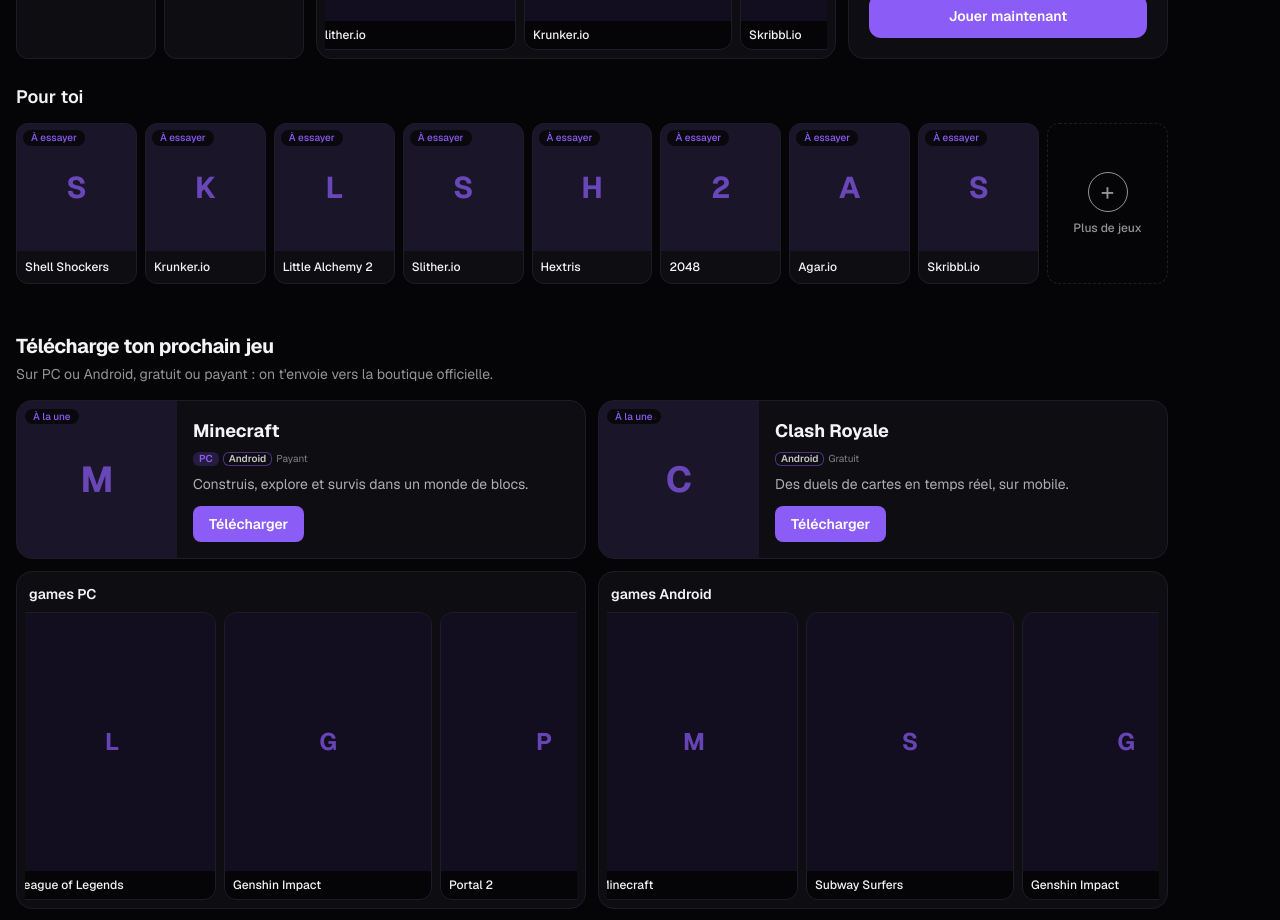
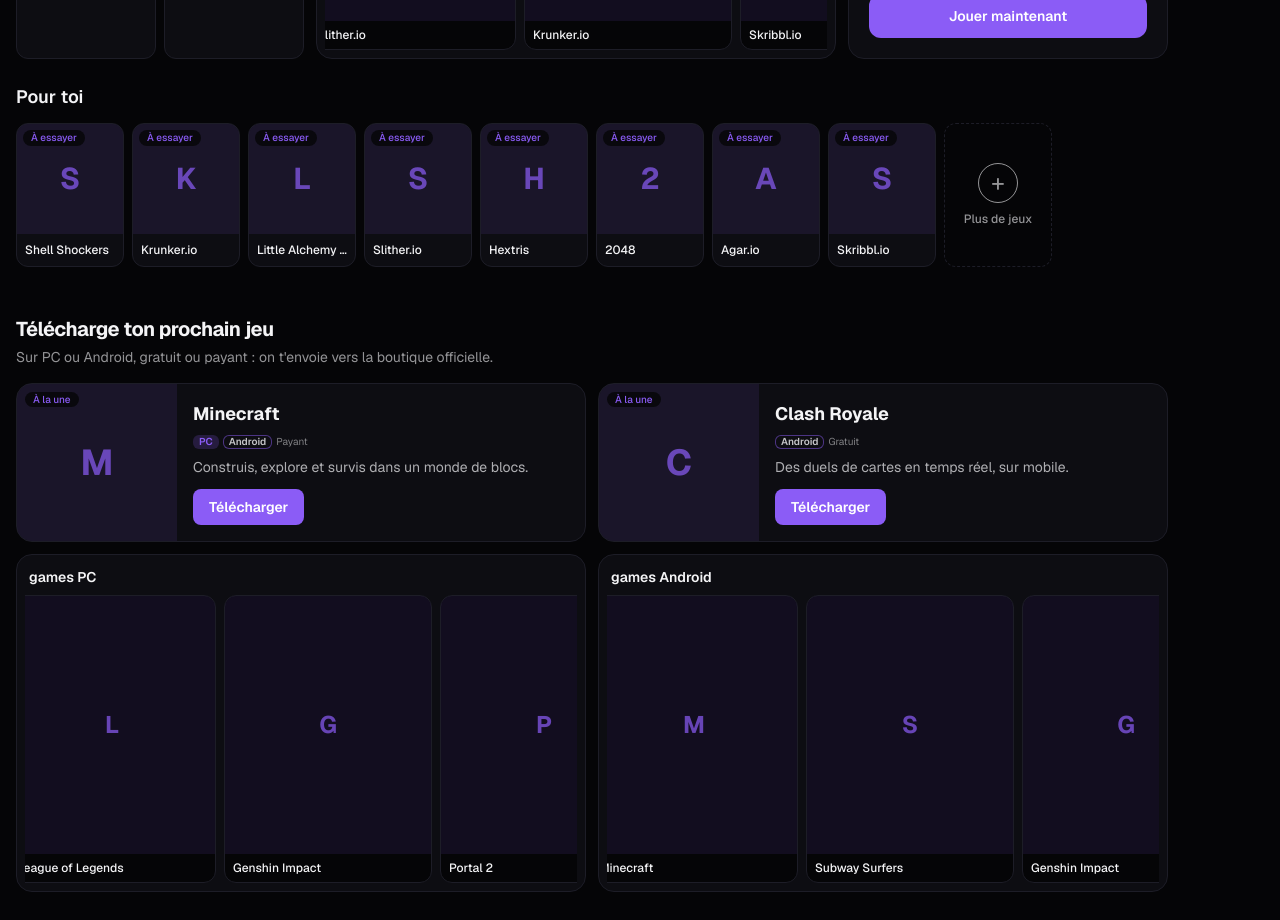
Before and after one commit to EmmBrayan/MlGxGame-v1, a Next.js app in the folder mlgxgame/: page / in a window 1280 px wide. Shown: the part 860-1780 px from the top of the page. Built offline with nearby package versions, Linux system fonts and the light colour scheme.

Commit message:
update mlgxgame/components/GameRow.tsx

```diff
--- a/mlgxgame/components/GameRow.tsx
+++ b/mlgxgame/components/GameRow.tsx
@@ -27,13 +27,15 @@ export default function GameRow({ items, more }: Props) {
     return () => observer.disconnect();
   }, []);
 
-  const visible = Math.min(fit, items.length);
+     const visible = Math.min(fit, items.length);
 
   return (
     <div
       ref={ref}
       className="grid gap-2"
-      style={{ gridTemplateColumns: `repeat(${visible + 1}, minmax(0, 1fr))` }}
+      // Toujours le même nombre de colonnes : les cartes gardent la même taille,
+      // même s'il y a moins de jeux que de place.
+      style={{ gridTemplateColumns: `repeat(${fit + 1}, minmax(0, 1fr))` }}
     >
       {items.slice(0, visible)}
       {more}
```
